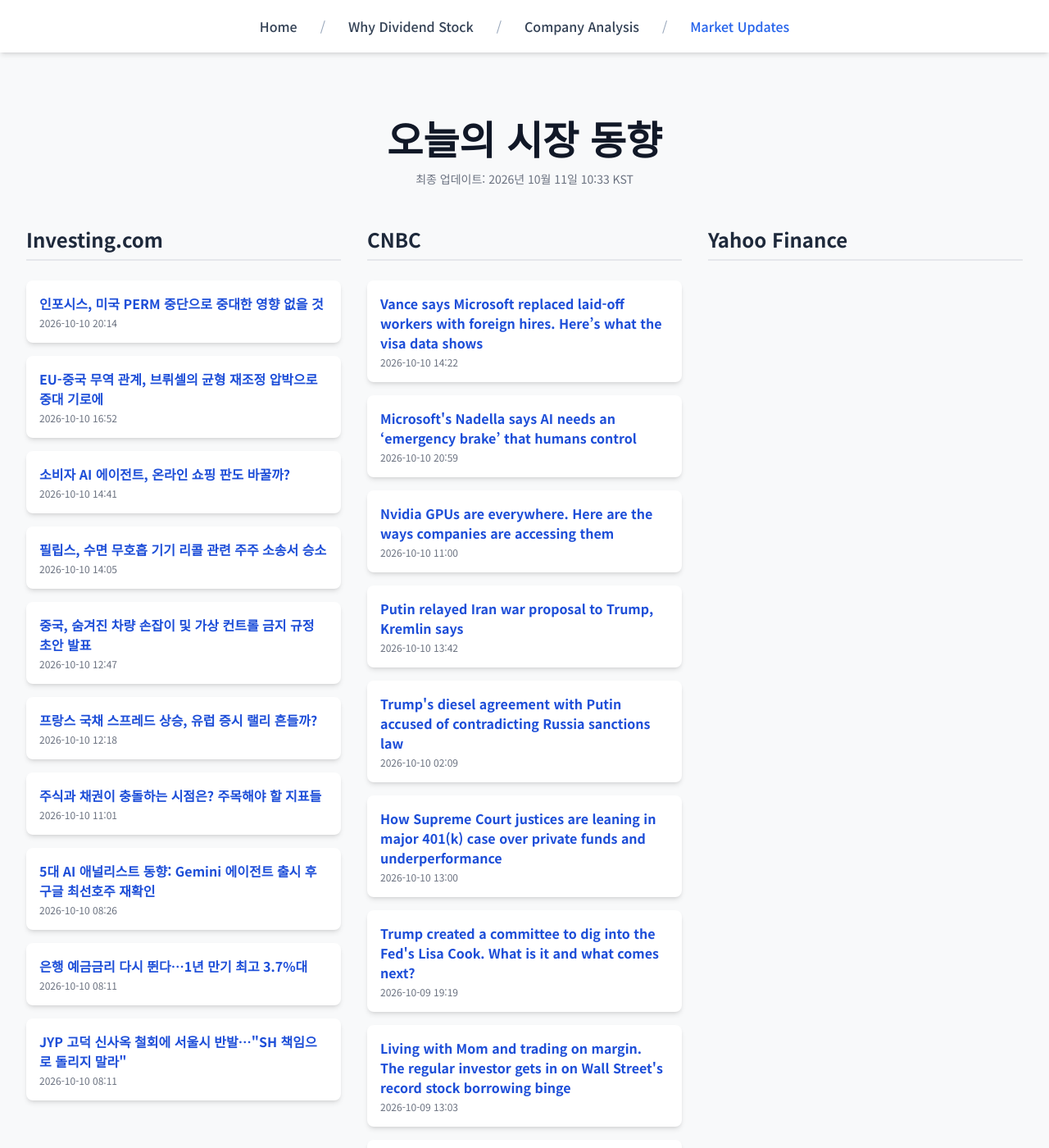
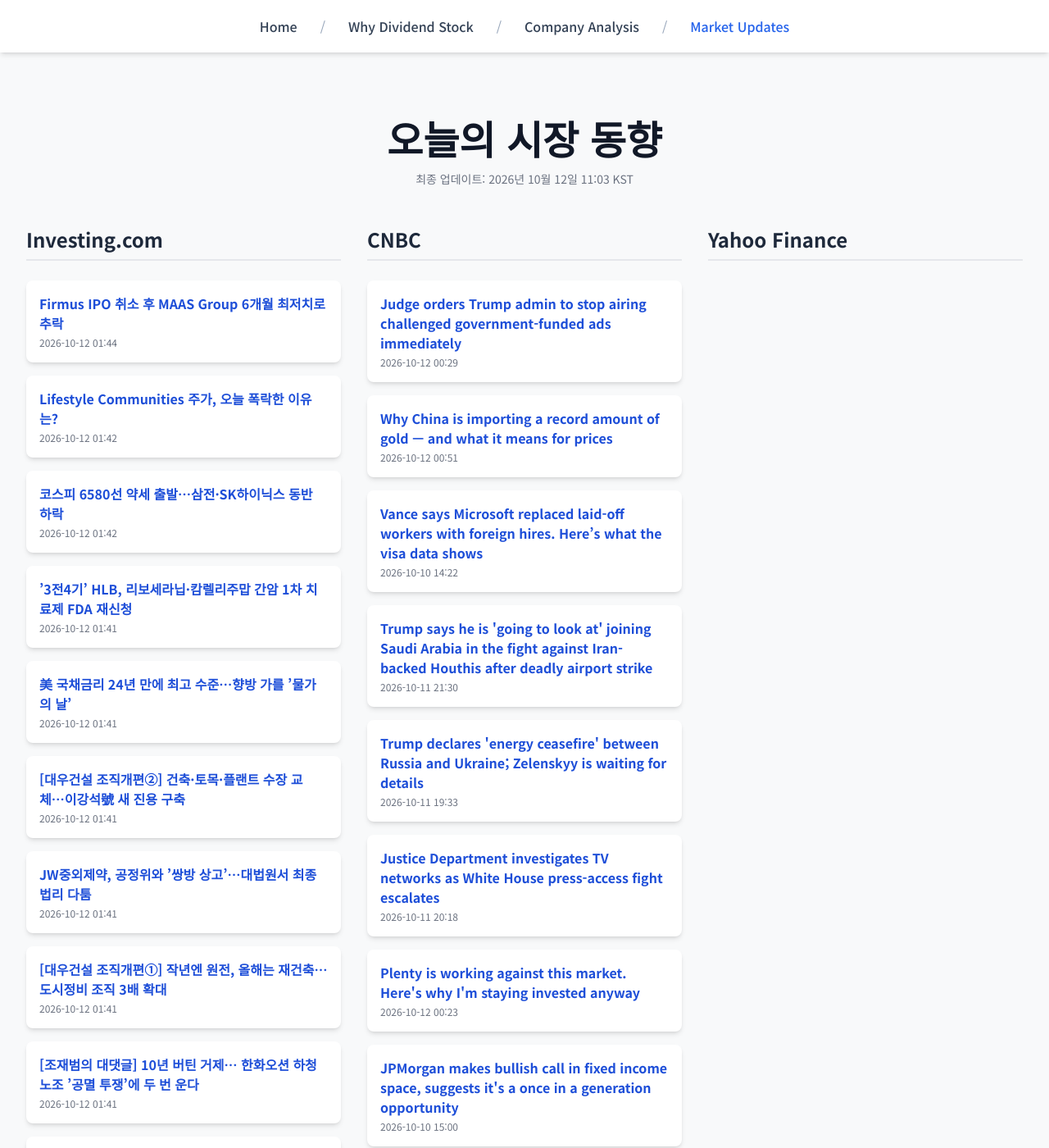
Before and after one commit to Kay-Hwang/my-company-analysis, a Jekyll site: the page built from market-updates.html, in a window 1280 px wide and 1400 px high. Shown: the whole window at 82% size. Built offline with Jekyll 4.4.1, drawn with Linux system fonts in a browser that asks for light colours; nearby versions of some CDN libraries; a script that is not in the unit is left out; some of the changed text lies outside the part shown.

Commit message:
Update daily data

```diff
--- a/_data/latest_data.json
+++ b/_data/latest_data.json
@@ -1,69 +1,81 @@
 {
-  "lastUpdated": "2026년 10월 11일 10:33 KST",
+  "lastUpdated": "2026년 10월 12일 11:03 KST",
   "news": {
     "investing": [
       {
-        "title": "인포시스, 미국 PERM 중단으로 중대한 영향 없을 것",
-        "link": "https://kr.investing.com/news/stock-market-news/article-2122596",
-        "pubDate": "2026-10-10 20:14:06",
-        "summary": "인포시스, 미국 PERM 중단으로 중대한 영향 없을 것"
+        "title": "Firmus IPO 취소 후 MAAS Group 6개월 최저치로 추락",
+        "link": "https://kr.investing.com/news/stock-market-news/article-2122880",
+        "pubDate": "2026-10-12 01:44:02",
+        "summary": "Firmus IPO 취소 후 MAAS Group 6개월 최저치로 추락"
       },
       {
-        "title": "EU-중국 무역 관계, 브뤼셀의 균형 재조정 압박으로 중대 기로에",
-        "link": "https://kr.investing.com/news/stock-market-news/article-2122583",
-        "pubDate": "2026-10-10 16:52:37",
-        "summary": "EU-중국 무역 관계, 브뤼셀의 균형 재조정 압박으로 중대 기로에"
+        "title": "Lifestyle Communities 주가, 오늘 폭락한 이유는?",
+        "link": "https://kr.investing.com/news/stock-market-news/article-93CH-2122879",
+        "pubDate": "2026-10-12 01:42:42",
+        "summary": "Lifestyle Communities 주가, 오늘 폭락한 이유는?"
       },
       {
-        "title": "소비자 AI 에이전트, 온라인 쇼핑 판도 바꿀까?",
-        "link": "https://kr.investing.com/news/stock-market-news/article-2122576",
-        "pubDate": "2026-10-10 14:41:00",
-        "summary": "소비자 AI 에이전트, 온라인 쇼핑 판도 바꿀까?"
+        "title": "코스피 6580선 약세 출발…삼전·SK하이닉스 동반 하락",
+        "link": "https://kr.investing.com/news/stock-market-news/article-2122871",
+        "pubDate": "2026-10-12 01:42:00",
+        "summary": "코스피 6580선 약세 출발…삼전·SK하이닉스 동반 하락"
       },
       {
-        "title": "필립스, 수면 무호흡 기기 리콜 관련 주주 소송서 승소",
-        "link": "https://kr.investing.com/news/stock-market-news/article-2122573",
-        "pubDate": "2026-10-10 14:05:05",
-        "summary": "필립스, 수면 무호흡 기기 리콜 관련 주주 소송서 승소"
+        "title": "’3전4기’ HLB, 리보세라닙·캄렐리주맙 간암 1차 치료제 FDA 재신청",
+        "link": "https://kr.investing.com/news/stock-market-news/article-2122875",
+        "pubDate": "2026-10-12 01:41:13",
+        "summary": "’3전4기’ HLB, 리보세라닙·캄렐리주맙 간암 1차 치료제 FDA 재신청"
       },
       {
-        "title": "중국, 숨겨진 차량 손잡이 및 가상 컨트롤 금지 규정 초안 발표",
-        "link": "https://kr.investing.com/news/stock-market-news/article-2122568",
-        "pubDate": "2026-10-10 12:47:48",
-        "summary": "중국, 숨겨진 차량 손잡이 및 가상 컨트롤 금지 규정 초안 발표"
+        "title": "美 국채금리 24년 만에 최고 수준…향방 가를 ’물가의 날’",
+        "link": "https://kr.investing.com/news/stock-market-news/article-2122877",
+        "pubDate": "2026-10-12 01:41:12",
+        "summary": "美 국채금리 24년 만에 최고 수준…향방 가를 ’물가의 날’"
       },
       {
-        "title": "프랑스 국채 스프레드 상승, 유럽 증시 랠리 흔들까?",
-        "link": "https://kr.investing.com/news/stock-market-news/article-2122566",
-        "pubDate": "2026-10-10 12:18:32",
-        "summary": "프랑스 국채 스프레드 상승, 유럽 증시 랠리 흔들까?"
+        "title": "[대우건설 조직개편②] 건축·토목·플랜트 수장 교체…이강석號 새 진용 구축",
+        "link": "https://kr.investing.com/news/stock-market-news/article-2122872",
+        "pubDate": "2026-10-12 01:41:09",
+        "summary": "[대우건설 조직개편②] 건축·토목·플랜트 수장 교체…이강석號 새 진용 구축"
       },
       {
-        "title": "주식과 채권이 충돌하는 시점은? 주목해야 할 지표들",
-        "link": "https://kr.investing.com/news/stock-market-news/article-2122557",
-        "pubDate": "2026-10-10 11:01:18",
-        "summary": "주식과 채권이 충돌하는 시점은? 주목해야 할 지표들"
+        "title": "JW중외제약, 공정위와 ’쌍방 상고’…대법원서 최종 법리 다툼",
+        "link": "https://kr.investing.com/news/stock-market-news/article-2122868",
+        "pubDate": "2026-10-12 01:41:09",
+        "summary": "JW중외제약, 공정위와 ’쌍방 상고’…대법원서 최종 법리 다툼"
       },
       {
-        "title": "5대 AI 애널리스트 동향: Gemini 에이전트 출시 후 구글 최선호주 재확인",
-        "link": "https://kr.investing.com/news/stock-market-news/article-2122542",
-        "pubDate": "2026-10-10 08:26:37",
-        "summary": "5대 AI 애널리스트 동향: Gemini 에이전트 출시 후 구글 최선호주 재확인"
+        "title": "[대우건설 조직개편①] 작년엔 원전, 올해는 재건축…도시정비 조직 3배 확대",
+        "link": "https://kr.investing.com/news/stock-market-news/article-2122873",
+        "pubDate": "2026-10-12 01:41:08",
+        "summary": "[대우건설 조직개편①] 작년엔 원전, 올해는 재건축…도시정비 조직 3배 확대"
       },
       {
-        "title": "은행 예금금리 다시 뛴다…1년 만기 최고 3.7%대",
-        "link": "https://kr.investing.com/news/stock-market-news/article-2122538",
-        "pubDate": "2026-10-10 08:11:47",
-        "summary": "은행 예금금리 다시 뛴다…1년 만기 최고 3.7%대"
+        "title": "[조재범의 대댓글] 10년 버틴 거제… 한화오션 하청노조 ’공멸 투쟁’에 두 번 운다",
+        "link": "https://kr.investing.com/news/stock-market-news/article-2122878",
+        "pubDate": "2026-10-12 01:41:05",
+        "summary": "[조재범의 대댓글] 10년 버틴 거제… 한화오션 하청노조 ’공멸 투쟁’에 두 번 운다"
       },
       {
-        "title": "JYP 고덕 신사옥 철회에 서울시 반발…\"SH 책임으로 돌리지 말라\"",
-        "link": "https://kr.investing.com/news/stock-market-news/article-2122539",
-        "pubDate": "2026-10-10 08:11:23",
-        "summary": "JYP 고덕 신사옥 철회에 서울시 반발…\"SH 책임으로 돌리지 말라\""
+        "title": "’공짜노동’ 막을 근로시간 기록 의무화…고용부 국감 시험대 오른다",
+        "link": "https://kr.investing.com/news/stock-market-news/article-2122874",
+        "pubDate": "2026-10-12 01:40:52",
+        "summary": "’공짜노동’ 막을 근로시간 기록 의무화…고용부 국감 시험대 오른다"
       }
     ],
     "cnbc": [
+      {
+        "title": "Judge orders Trump admin to stop airing challenged government-funded ads immediately",
+        "link": "https://www.cnbc.com/2026/10/11/trump-ads-dhs-judge-order.html",
+        "pubDate": "Mon, 12 Oct 2026 00:29:50 GMT",
+        "summary": "The ads have been criticized as government propaganda and as aimed at influencing the outcome of the midterm election, which will determine control of Congress."
+      },
+      {
+        "title": "Why China is importing a record amount of gold — and what it means for prices",
+        "link": "https://www.cnbc.com/2026/10/12/china-gold-buying-interest-rate-.html",
+        "pubDate": "Mon, 12 Oct 2026 00:51:10 GMT",
+        "summary": "Beijing’s push to diversify away from the dollar and Chinese households’ search for a safe place to put their savings has fueled China’s record gold buying."
+      },
       {
         "title": "Vance says Microsoft replaced laid-off workers with foreign hires. Here’s what the visa data shows",
         "link": "https://www.cnbc.com/2026/10/10/vance-microsoft-h1b-layoffs-visa-data.html",
@@ -71,40 +83,34 @@
         "summary": "The administration barred Microsoft and seven other firms from sponsoring green cards over claims they favor foreign workers. Here's what the visa data shows."
       },
       {
-        "title": "Microsoft's Nadella says AI needs an ‘emergency brake’ that humans control",
-        "link": "https://www.cnbc.com/2026/10/10/microsoft-satya-nadella-ai-emergency-brake-safety.html",
-        "pubDate": "Sat, 10 Oct 2026 20:59:28 GMT",
-        "summary": "Nadella joined other tech moguls and researchers in calling for stronger safeguards and, in some cases, for the pacing of frontier development."
+        "title": "Trump says he is 'going to look at' joining Saudi Arabia in the fight against Iran-backed Houthis after deadly airport strike",
+        "link": "https://www.cnbc.com/2026/10/11/trump-saudi-arabia-iran-houthis.html",
+        "pubDate": "Sun, 11 Oct 2026 21:30:45 GMT",
+        "summary": "U.S. military involvement in the fight against the Houthis would stretch resources in the Middle East already committed to fighting Iran, analysts said."
       },
       {
-        "title": "Nvidia GPUs are everywhere. Here are the ways companies are accessing them",
-        "link": "https://www.cnbc.com/2026/10/10/nvidia-gpus-are-everywhere-heres-how-companies-access-them.html",
-        "pubDate": "Sat, 10 Oct 2026 11:00:01 GMT",
-        "summary": "One industry researcher identified over 300 neoclouds that can provide GPU capacity, up about 55% in less than a year."
+        "title": "Trump declares 'energy ceasefire' between Russia and Ukraine; Zelenskyy is waiting for details",
+        "link": "https://www.cnbc.com/2026/10/11/trump-energy-ceasefire-russia-ukraine-zelenskyy.html",
+        "pubDate": "Sun, 11 Oct 2026 19:33:51 GMT",
+        "summary": "Ukrainian President Volodymyr Zelenskyy said he is waiting on details from Washington."
       },
       {
-        "title": "Putin relayed Iran war proposal to Trump, Kremlin says",
-        "link": "https://www.cnbc.com/2026/10/10/putin-trump-iran-war-russia-diesel.html",
-        "pubDate": "Sat, 10 Oct 2026 13:42:36 GMT",
-        "summary": "Putin's reported call with Trump regarding the Iran war comes on the heels of a deal for the U.S. to buy Russian diesel amid a surge in fuel prices."
+        "title": "Justice Department investigates TV networks as White House press-access fight escalates",
+        "link": "https://www.cnbc.com/2026/10/11/trump-doj-white-house-tv-press-pool-antitrust.html",
+        "pubDate": "Sun, 11 Oct 2026 20:18:38 GMT",
+        "summary": "The Justice Department said in a statement that it is examining whether the White House TV press pool violated the Sherman Act."
       },
       {
-        "title": "Trump's diesel agreement with Putin accused of contradicting Russia sanctions law",
-        "link": "https://www.cnbc.com/2026/10/09/trump-putin-diesel-russia-sanctions-ukraine.html",
-        "pubDate": "Sat, 10 Oct 2026 02:09:00 GMT",
-        "summary": "Ukraine President Volodymyr Zelenskyy said in a searing statement that the U.S. easing sanctions on Moscow \"plays into Russia's hands.\""
+        "title": "Plenty is working against this market. Here's why I'm staying invested anyway",
+        "link": "https://www.cnbc.com/investingclub/2026/10/11/plenty-is-working-against-this-market-why-im-staying-invested-anyway.html",
+        "pubDate": "Mon, 12 Oct 2026 00:23:07 GMT",
+        "summary": "The fact is, I don't have a strong case for owning stocks at the moment."
       },
       {
-        "title": "How Supreme Court justices are leaning in major 401(k) case over private funds and underperformance",
-        "link": "https://www.cnbc.com/2026/10/10/supreme-court-case-401k-private-funds-intel.html",
-        "pubDate": "Sat, 10 Oct 2026 13:00:01 GMT",
-        "summary": "The Supreme Court is weighing an Intel 401(k) case as employers await new Labor Department rules on private investments in retirement plans."
-      },
-      {
-        "title": "Trump created a committee to dig into the Fed's Lisa Cook. What is it and what comes next?",
-        "link": "https://www.cnbc.com/2026/10/09/trump-lisa-cook-fed-firing-committee-explained.html",
-        "pubDate": "Fri, 09 Oct 2026 19:19:00 GMT",
-        "summary": "Trump’s bid to fire the Fed's Lisa Cook follows a Supreme Court ruling and could affect Jerome Powell, central bank independence and interest rates."
+        "title": "JPMorgan makes bullish call in fixed income space, suggests it's a once in a generation opportunity",
+        "link": "https://www.cnbc.com/2026/10/10/jpmorgan-sees-once-in-a-generation-opportunity-in-fixed-income-space.html",
+        "pubDate": "Sat, 10 Oct 2026 15:00:01 GMT",
+        "summary": "Why Priya Misra, a portfolio manager at the firm, is looking to take credit risk in high-quality companies."
       },
       {
         "title": "Living with Mom and trading on margin. The regular investor gets in on Wall Street's record stock borrowing binge",
@@ -117,12 +123,6 @@
         "link": "https://www.cnbc.com/2026/10/10/pokemon-card-values-grading-guide.html",
         "pubDate": "Sat, 10 Oct 2026 13:30:02 GMT",
         "summary": "Pokémon card values are surging. Learn how grading, scarcity, recent sales and counterfeits can affect what collectors pay."
-      },
-      {
-        "title": "JPMorgan makes bullish call in fixed income space, suggests it's a once in a generation opportunity",
-        "link": "https://www.cnbc.com/2026/10/10/jpmorgan-sees-once-in-a-generation-opportunity-in-fixed-income-space.html",
-        "pubDate": "Sat, 10 Oct 2026 15:00:01 GMT",
-        "summary": "Why Priya Misra, a portfolio manager at the firm, is looking to take credit risk in high-quality companies."
       }
     ],
     "yahoo": []
```
